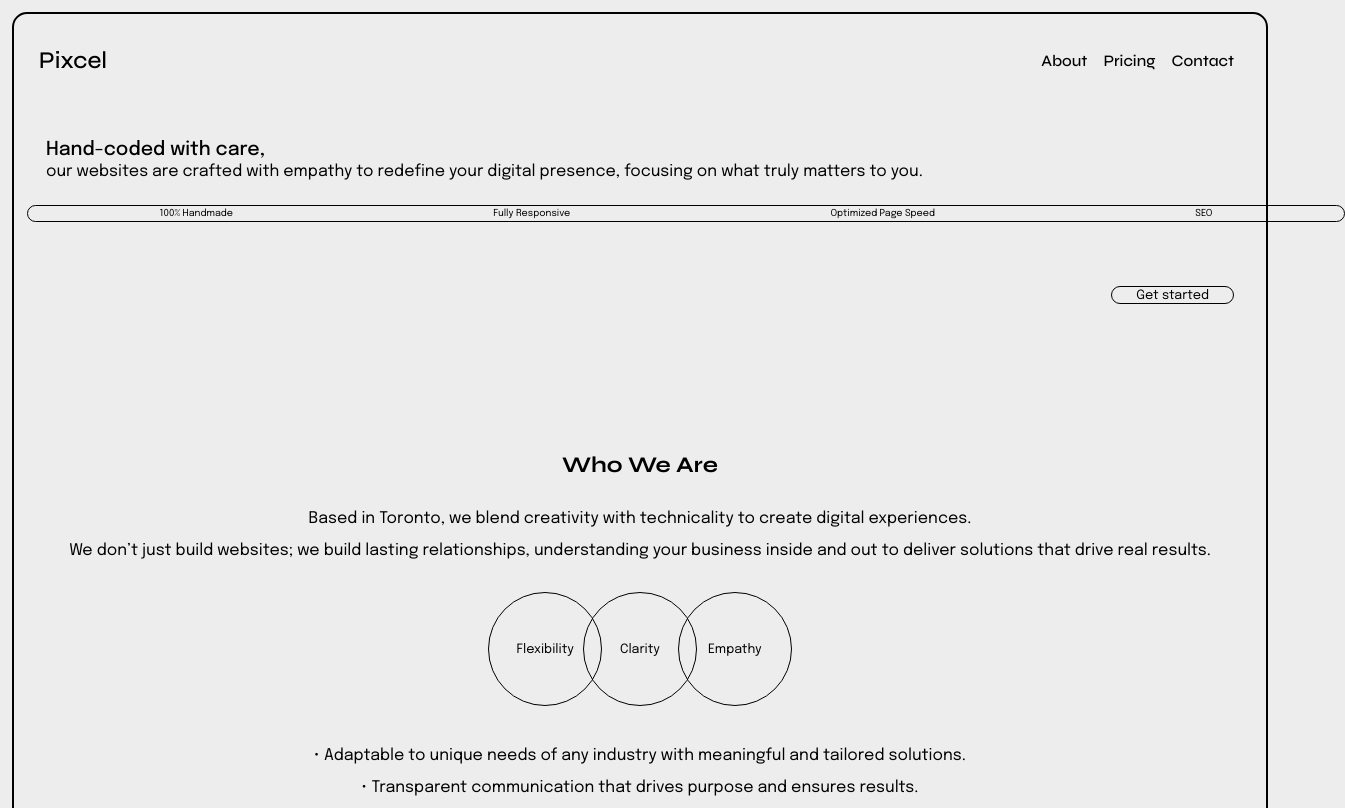
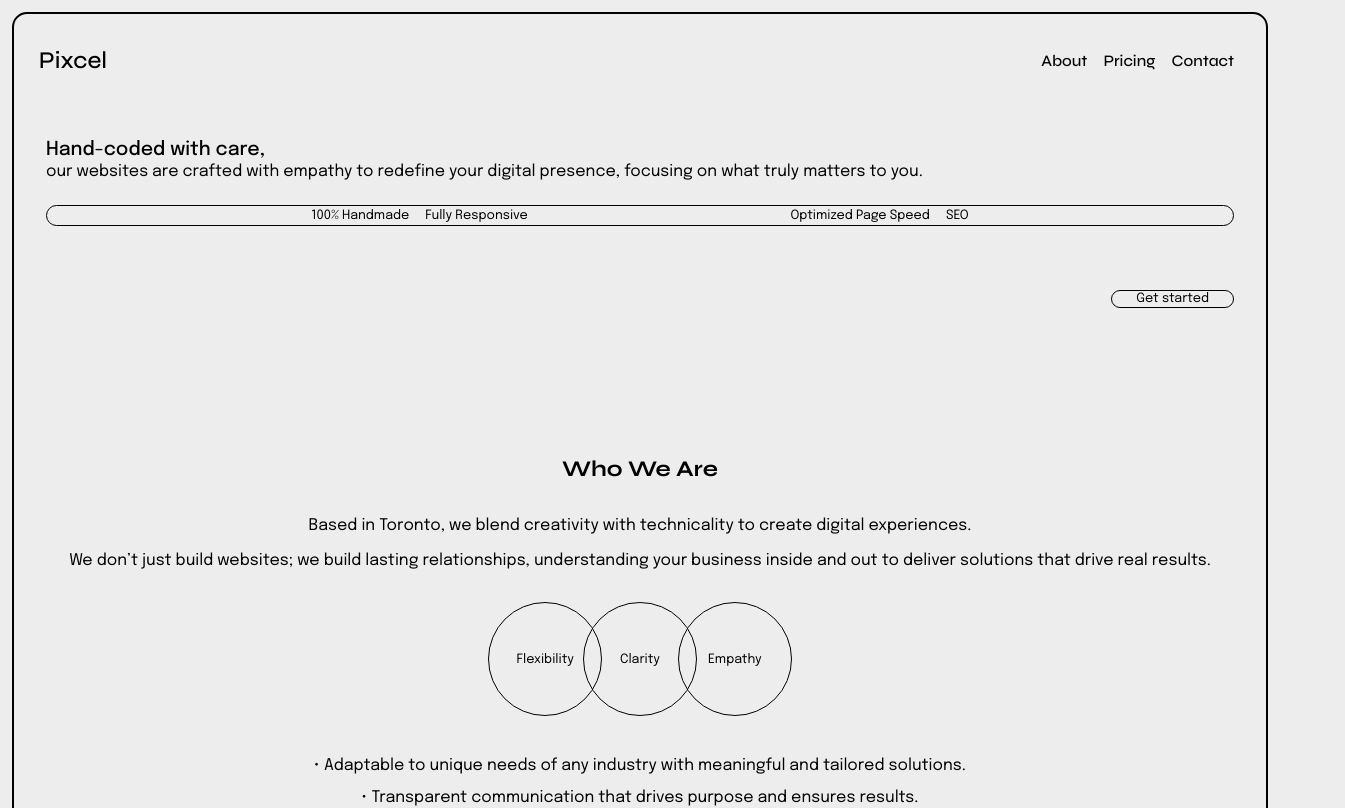
Before and after one commit to cel004/pixcel, a React (Vite) app: page / in a window 1280 px wide. Shown: the top 808 px of the page, 1345 px wide, since content can reach past the window. Built offline with nearby package versions, Linux system fonts and the light colour scheme.

Commit message:
Update details for better accessibility

```diff
--- a/src/Pages/About.module.css
+++ b/src/Pages/About.module.css
@@ -5,7 +5,7 @@
     display: flex;
     flex-direction: column;
     align-items: center;
-    gap: 0.8rem;
+    gap: 1rem;
     text-align: justify;
 }
 
--- a/src/Pages/Header.jsx
+++ b/src/Pages/Header.jsx
@@ -22,10 +22,14 @@ function Header() {
           your digital presence, focusing on what truly matters to you.</p>
       </div>
       <div className={styles.detailsContainer}>
-        <p>100% Handmade</p>
-        <p>Fully Responsive</p>
-        <p>Optimized Page Speed</p>
-        <p>SEO</p>
+        <div className={styles.details1}>
+          <p>100% Handmade</p>
+          <p>Fully Responsive</p>
+        </div>
+        <div className={styles.details2}>
+          <p>Optimized Page Speed</p>
+          <p>SEO</p>
+        </div>
       </div>
       <div className={styles.buttonContainer}>
         <Button link="#">Get started</Button>
--- a/src/Pages/Header.module.css
+++ b/src/Pages/Header.module.css
@@ -60,18 +60,24 @@ img {
 
 .detailsContainer {
     display: flex;
-    justify-content: space-around;
+    justify-content: space-evenly;
     align-items: center;
     border: 1px solid #000000;
     border-radius: 15px;
     padding: 0.1rem 0.3rem 0.1rem 0.3rem;
-    width: 110%;
-    margin-left: -1.2rem;
-    gap: 0.4rem;
+    flex-wrap: wrap;
+    gap: 0.2rem;
 }
 
 .detailsContainer p {
-    font-size: 0.6rem;
+    font-size: 0.8rem;
+    text-align: left;
+    gap: 1rem;
+}
+
+.details1, .details2 {
+    display: flex;
+    gap: 1rem;
 }
 
 .buttonContainer {
```
